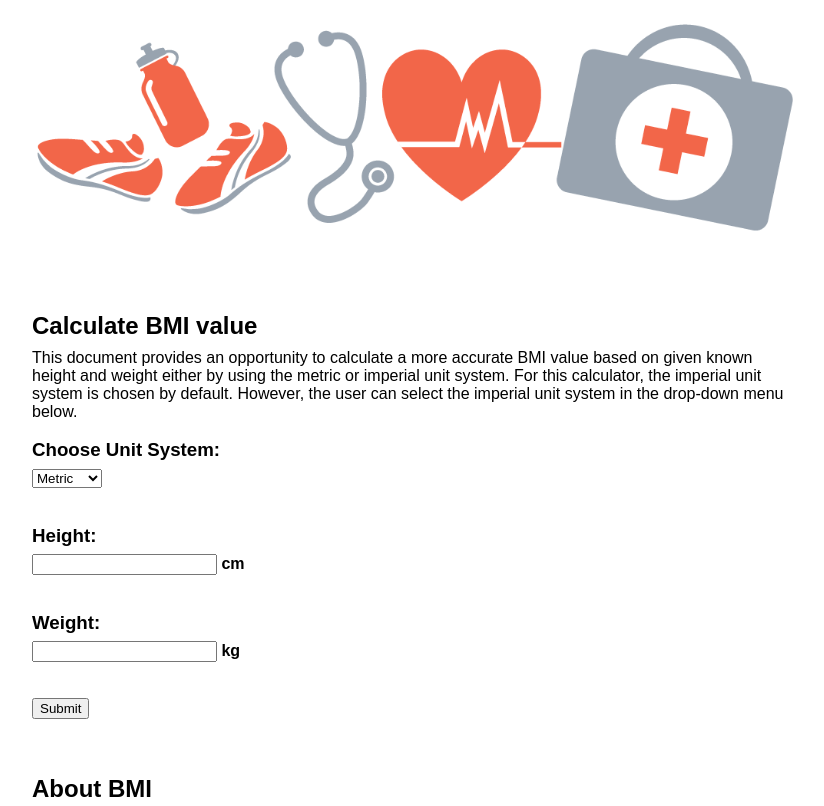
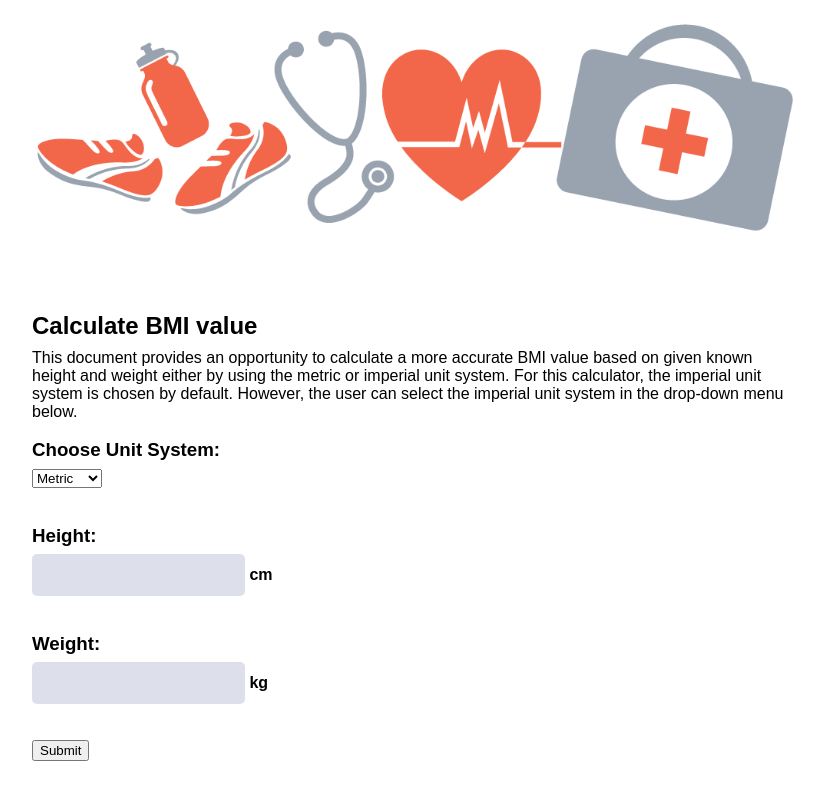
Before and after one commit to MariaTheCoder/BMI-Calculator, a plain HTML site: page BMI.html in a window 1280 px wide. Shown: the top 806 px of the page, without its empty margins (224-1048 px from the left). Drawn offline with Linux system fonts and the light colour scheme.

Commit message:
add style to input fields

```diff
--- a/style.css
+++ b/style.css
@@ -24,6 +24,23 @@ h3 {
   font-weight: bold;
   display: inline;
 }
+.input,
+.input:focus {
+  border: none;
+  outline: none;
+  padding: 0.75rem;
+  font-size: 1rem;
+  background-color: rgb(221, 224, 235);
+  border-radius: 5px;
+  width: 50mm;
+}
+.input[type="number"]::-webkit-inner-spin-button,
+input[type="number"]::-webkit-outer-spin-button {
+  -webkit-appearance: none;
+  -moz-appearance: none;
+  appearance: none;
+  margin: 0;
+}
 .underweight {
   color: blue;
 }
@@ -32,16 +49,17 @@ h3 {
 }
 .overweight {
   color: yellow;
-    background-color:gray;
+  background-color: gray;
 }
 .obese {
   color: orange;
-    background-color:gray;
+  background-color: gray;
 }
 .extremely-obese {
   color: red;
 }
-#img, #banner {
+#img,
+#banner {
   max-width: 100%;
   height: auto;
 }
```
Lines whose indentation alone changed are shown as unchanged.
